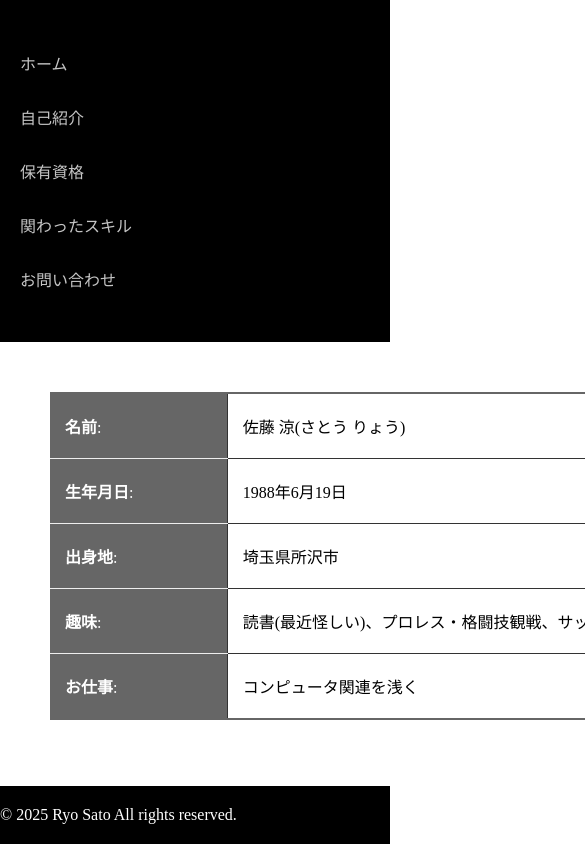
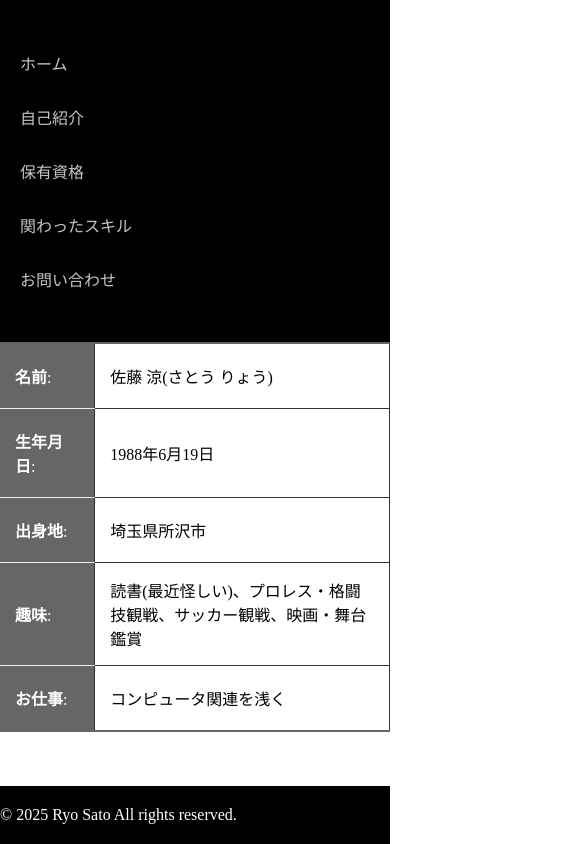
Before and after one commit to ryo-sato0619/AboutMe_JS, a plain HTML site: page HTML/about.html in a window 390 px wide. Shown: the top 844 px of the page, 585 px wide, since content can reach past the window. Drawn offline with Linux system fonts and the light colour scheme.

Commit message:
テーブルの調整

```diff
--- a/CSS/style_about.css
+++ b/CSS/style_about.css
@@ -119,6 +119,10 @@ footer {
     .main {
     padding: 5px;
     }
+    .about-table {
+        width: 100%;
+        margin: 0;
+    }
     .footer-menu {
         flex-direction: column;
         align-items: center;
```
